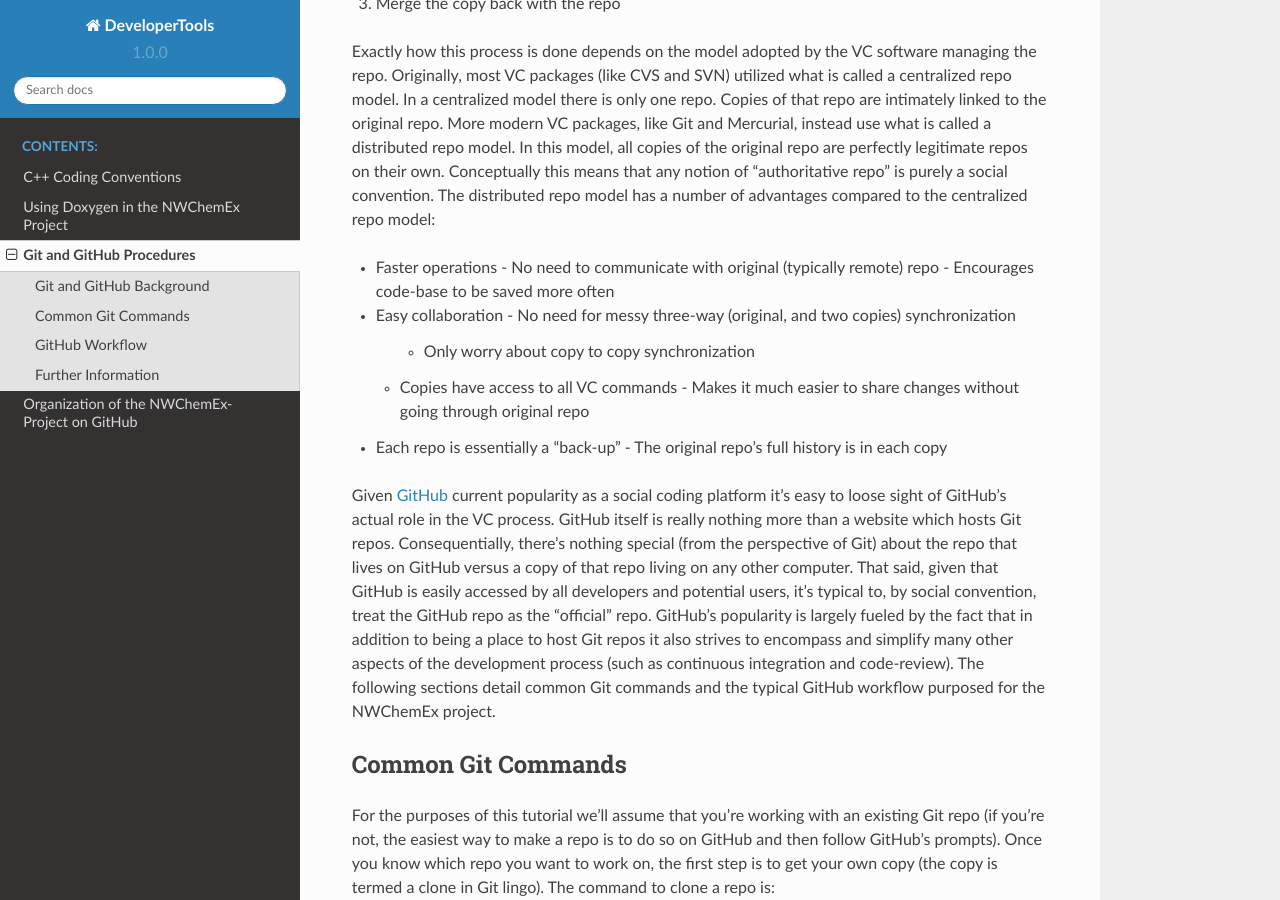
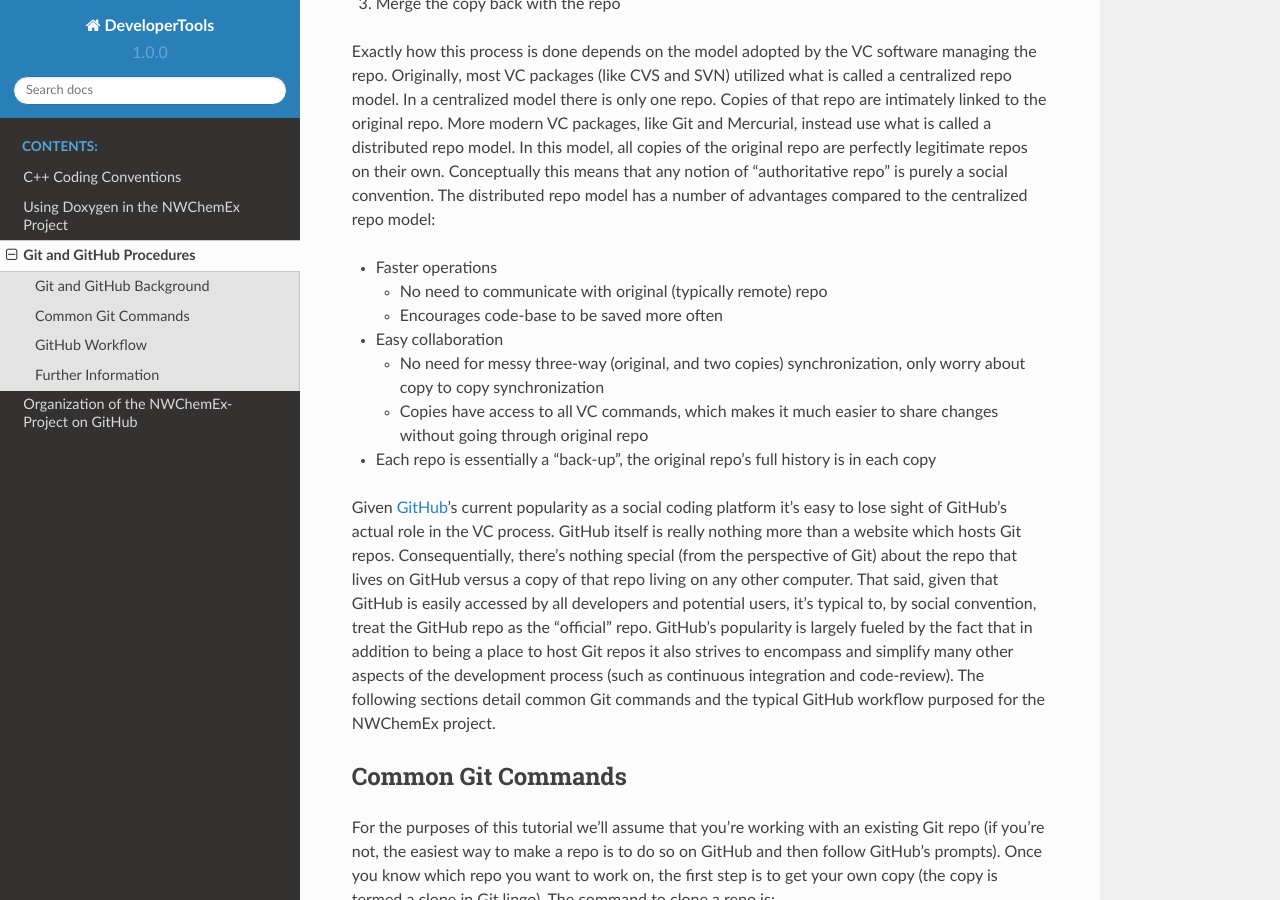
Before and after one commit to NWChemEx-Project/DeveloperTools, a Sphinx documentation site: the page built from docs/source/git_tutorial.rst, in a window 1280 px wide and 900 px high, scrolled down 680 px. Built offline with Sphinx 7.4.7 and the Read the Docs theme 2.0.0, drawn with Linux system fonts in a browser that asks for light colours.

Commit message:
Small changes/typos

```diff
--- a/docs/source/cxx_conventions.rst
+++ b/docs/source/cxx_conventions.rst
@@ -5,7 +5,7 @@ This page introduces the NWX team's coding conventions for writing C++. All pull
 requests are expected to adhere to these conventions. When possible
 ``clang-format`` will be used to enforce them; however, it is not possible to
 automatically enforce all of these conventions. This page is primarily targeted
-at conventions which you must manually adhere to ``ci/lint/clang-format.in`` is
+at conventions which you must manually adhere to, while ``ci/lint/clang-format.in`` is
 the linting file used and should be consulted for the conventions which will be
 automatically enforced.
 
@@ -13,7 +13,7 @@ Capitalization
 --------------
 
 C++ is a case-sensitive language. For this reason it is extremely useful for all
-coders on a project ot use the same capitalization conventions, doing so avoids
+coders on a project to use the same capitalization conventions, doing so avoids
 needing to remember how a method, file, *etc.* is capitalized.
 
 .. note::
--- a/docs/source/git_tutorial.rst
+++ b/docs/source/git_tutorial.rst
@@ -40,18 +40,20 @@ The distributed repo model has a number of advantages compared to the
 centralized repo model:
 
 - Faster operations
+
   - No need to communicate with original (typically remote) repo
   - Encourages code-base to be saved more often
 - Easy collaboration
-  - No need for messy three-way (original, and two copies) synchronization
-    - Only worry about copy to copy synchronization
-  - Copies have access to all VC commands
-    - Makes it much easier to share changes without going through original repo
-- Each repo is essentially a "back-up"
-  - The original repo's full history is in each copy
 
-Given `GitHub <https://github.com/>`_ current popularity as a social coding
-platform it's easy to loose sight of GitHub's actual role in the VC process.
+  - No need for messy three-way (original, and two copies) synchronization,
+    only worry about copy to copy synchronization
+  - Copies have access to all VC commands, which makes it much easier to share
+    changes without going through original repo
+- Each repo is essentially a "back-up", the original repo's full history is in
+  each copy
+
+Given `GitHub <https://github.com/>`_'s current popularity as a social coding
+platform it's easy to lose sight of GitHub's actual role in the VC process.
 GitHub itself is really nothing more than a website which hosts Git repos.
 Consequentially, there's nothing special (from the perspective of Git) about the
 repo that lives on GitHub versus a copy of that repo living on any other
```
Also changed, not shown: docs/source/doxygen_conventions.rst (+4 -5 lines).
